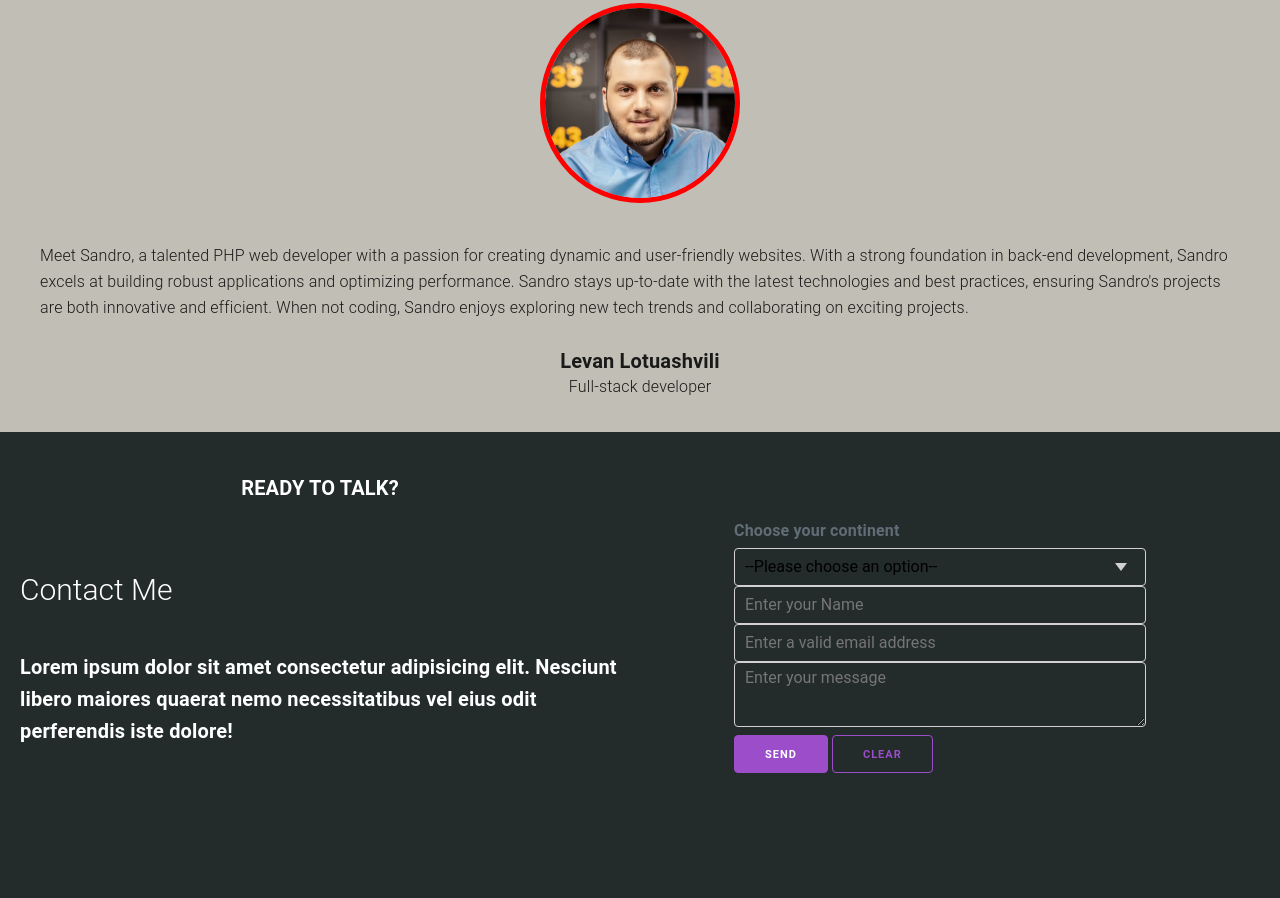
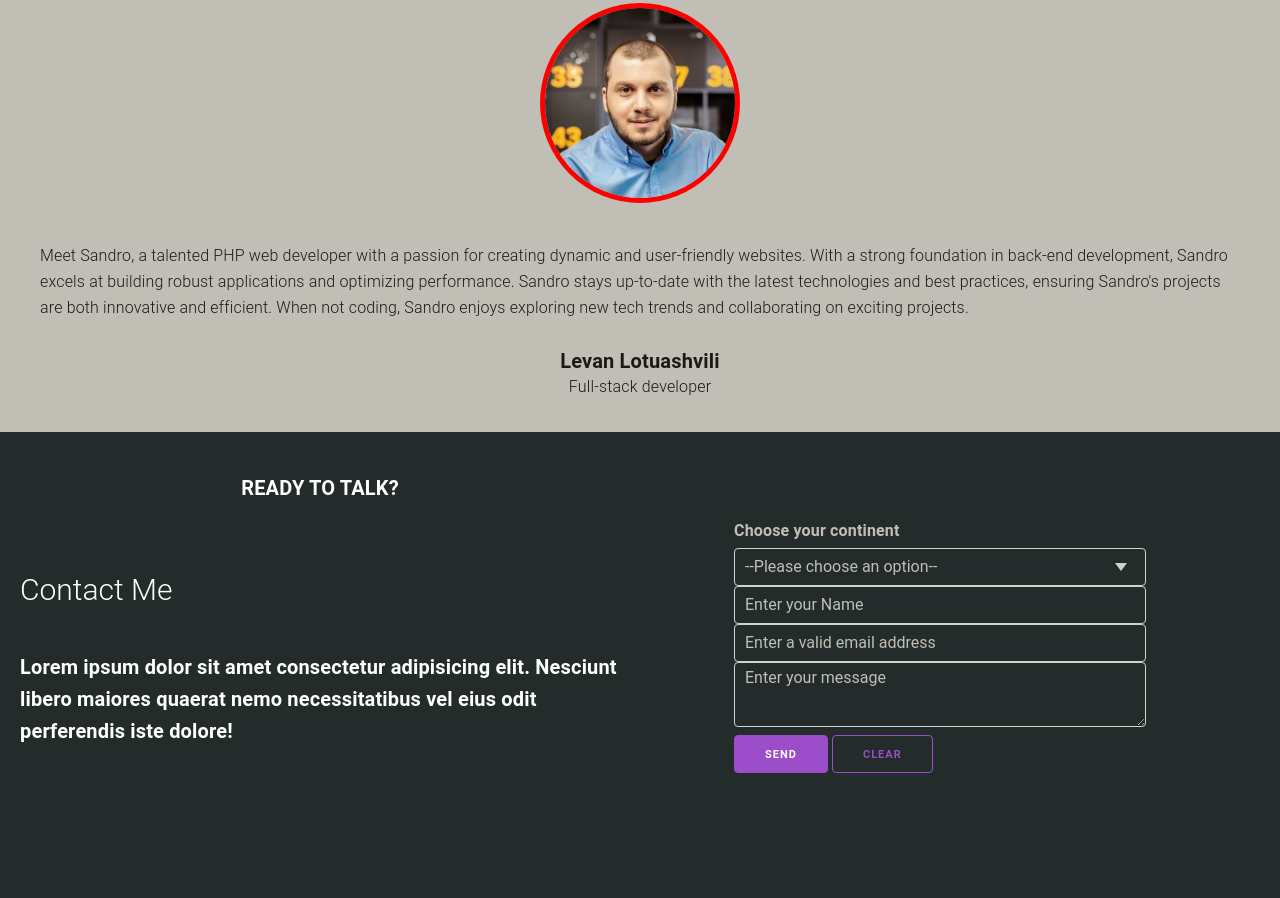
Before and after one commit to Akalifiedman/Coding, a website built with Parcel: page Index.html in a window 1280 px wide. Shown: the part 1760-2658 px from the top of the page. Built offline with nearby package versions, Linux system fonts and the light colour scheme.

Commit message:
Add files via upload

```diff
--- a/Index.html
+++ b/Index.html
@@ -138,18 +138,18 @@
     <div class="form"></div>
   </div>
   <div class="grid2">
-    <form action="https://formsubmit.co/your@email.com" method="POST">
+    <form>
       <fieldset>
         <label for="Continent">Choose your continent</label>
         <select id="Continent">
           <option value="" aria-required="true">--Please choose an option--</option>
-          <option value="America">North America</option>
-          <option value="America">South America</option>
+          <option value="North America">North America</option>
+          <option value="South America">South America</option>
           <option value="Asia">Asia</option>
-          <option value="America">Africa</option>
-          <option value="America">Antarctida</option>
-          <option value="America">Europe</option>
-          <option value="America">Australia</option>
+          <option value="Africa">Africa</option>
+          <option value="Antarctida">Antarctida</option>
+          <option value="Europe">Europe</option>
+          <option value="Australia">Australia</option>
         </select>
         <input type="text" placeholder="Enter your Name" id="nameField" />
         <input
--- a/styles.css
+++ b/styles.css
@@ -357,3 +357,20 @@ a:hover {
     max-width: 600px;
   }
 }
+
+/* Form */
+select {
+  color: var(--color-primary);
+}
+
+option {
+  color: black;
+}
+
+label {
+  color: var(--color-primary);
+}
+
+::placeholder {
+  color: var(--color-primary);
+}
```
